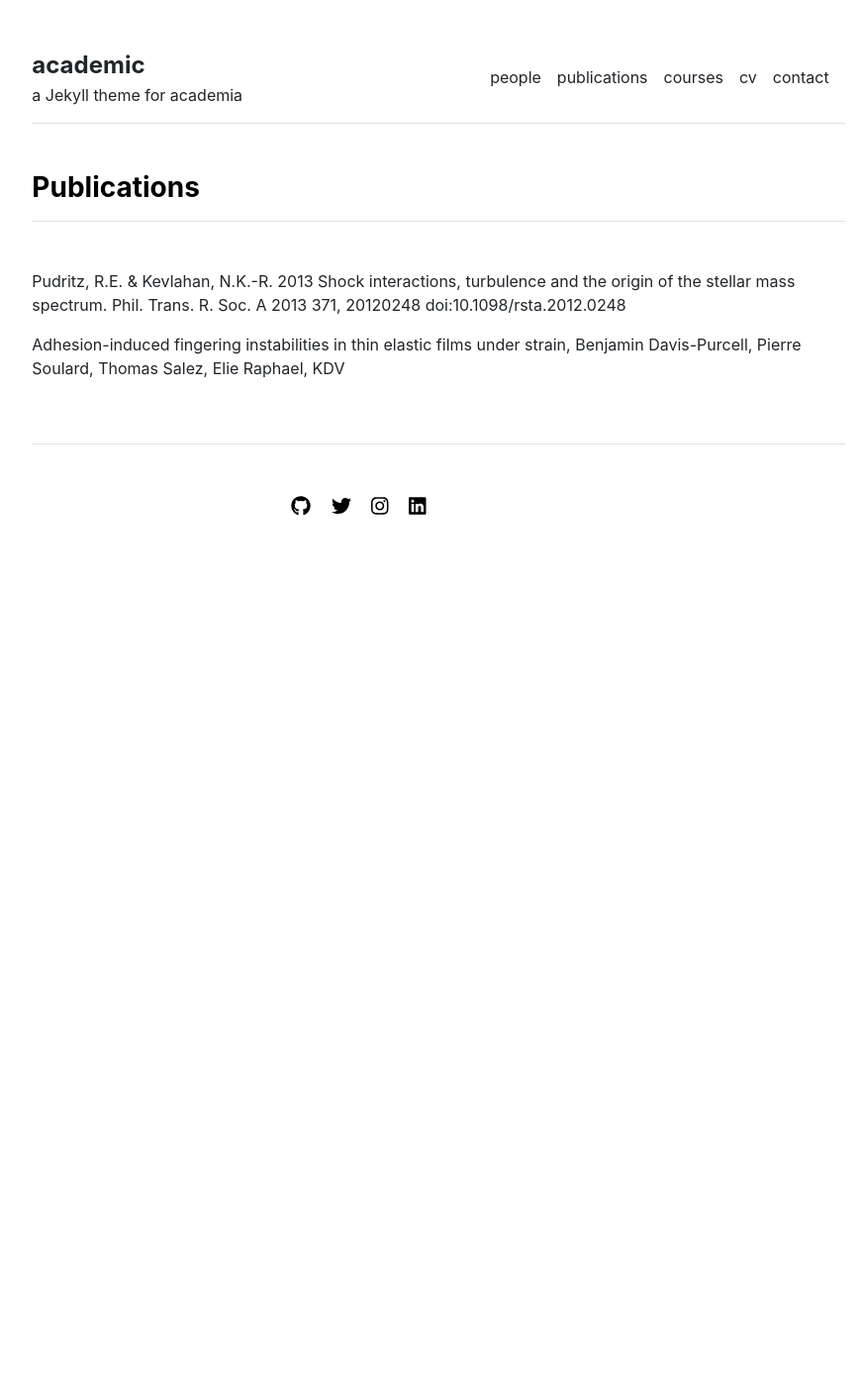
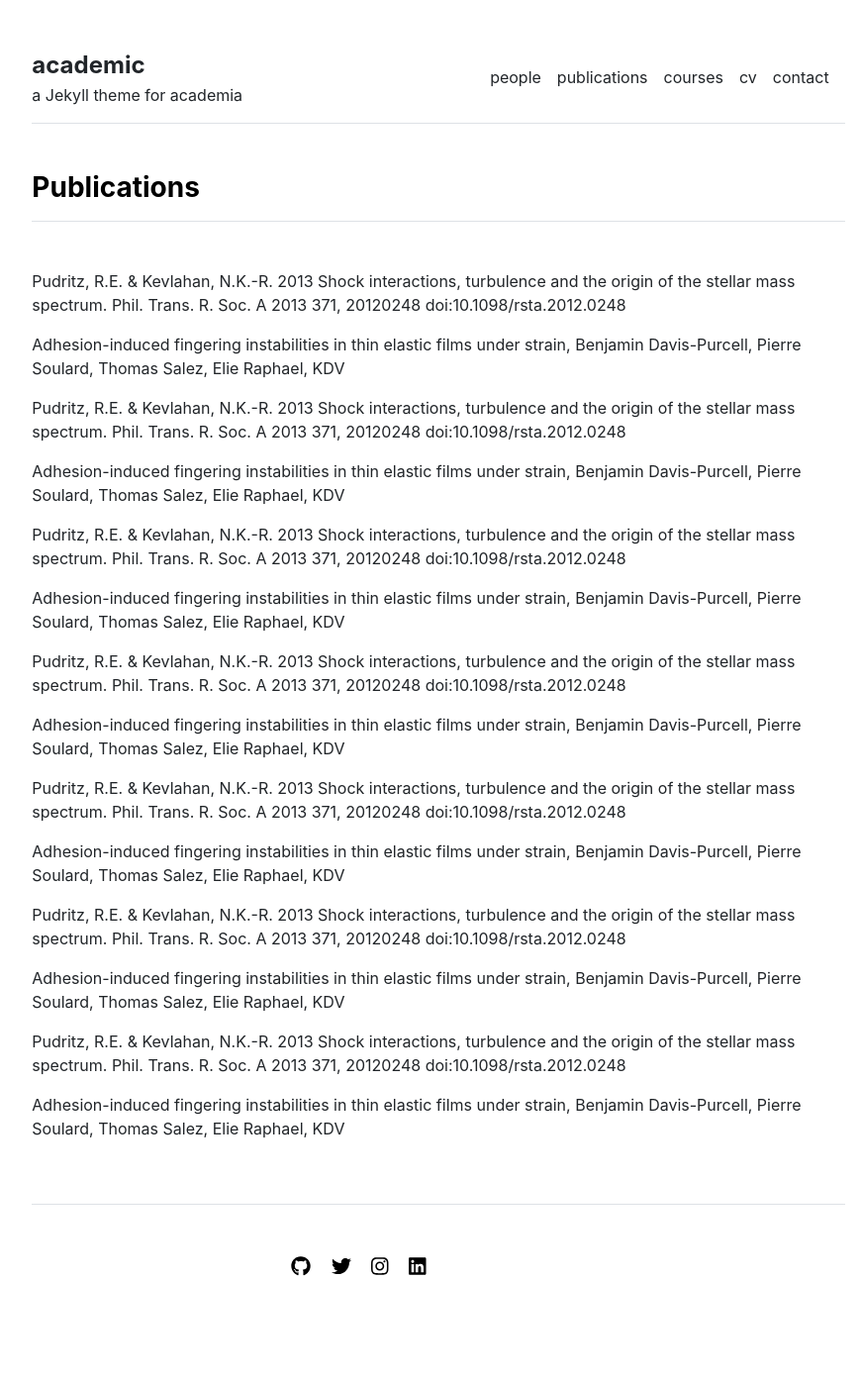
Before and after one commit to LeNPaul/academic, a Jekyll site: the page built from publications.md, in a window 1280 px wide. Shown: the whole page at 99% size, without its empty margins (197-1066 px from the left). Built offline with Jekyll 4.4.1, drawn with Linux system fonts in a browser that asks for light colours; before the commit the page ends 900 px from its top, so only the background shows below that.

Commit message:
#7 Separate featured publications on the home page from publications on the publications page

```diff
--- /dev/null
+++ b/_data/publications.yml
@@ -0,0 +1,20 @@
+featured:
+- {name: 'Pudritz, R.E. & Kevlahan, N.K.-R. 2013 Shock interactions, turbulence and the origin of the stellar mass spectrum. Phil. Trans. R. Soc.  A 2013 371, 20120248 doi:10.1098/rsta.2012.0248', url: 'http://ms.mcmaster.ca/kevla/pdf/articles/PhilTransRSoc_2013.pdf'}
+- {name: 'Adhesion-induced fingering instabilities in thin elastic films under strain, Benjamin Davis-Purcell, Pierre Soulard, Thomas Salez, Elie Raphael, KDV', url: 'https://arxiv.org/abs/1712.08544'}
+- {name: 'Pudritz, R.E. & Kevlahan, N.K.-R. 2013 Shock interactions, turbulence and the origin of the stellar mass spectrum. Phil. Trans. R. Soc.  A 2013 371, 20120248 doi:10.1098/rsta.2012.0248', url: 'http://ms.mcmaster.ca/kevla/pdf/articles/PhilTransRSoc_2013.pdf'}
+
+index:
+- {name: 'Pudritz, R.E. & Kevlahan, N.K.-R. 2013 Shock interactions, turbulence and the origin of the stellar mass spectrum. Phil. Trans. R. Soc.  A 2013 371, 20120248 doi:10.1098/rsta.2012.0248', url: 'http://ms.mcmaster.ca/kevla/pdf/articles/PhilTransRSoc_2013.pdf'}
+- {name: 'Adhesion-induced fingering instabilities in thin elastic films under strain, Benjamin Davis-Purcell, Pierre Soulard, Thomas Salez, Elie Raphael, KDV', url: 'https://arxiv.org/abs/1712.08544'}
+- {name: 'Pudritz, R.E. & Kevlahan, N.K.-R. 2013 Shock interactions, turbulence and the origin of the stellar mass spectrum. Phil. Trans. R. Soc.  A 2013 371, 20120248 doi:10.1098/rsta.2012.0248', url: 'http://ms.mcmaster.ca/kevla/pdf/articles/PhilTransRSoc_2013.pdf'}
+- {name: 'Adhesion-induced fingering instabilities in thin elastic films under strain, Benjamin Davis-Purcell, Pierre Soulard, Thomas Salez, Elie Raphael, KDV', url: 'https://arxiv.org/abs/1712.08544'}
+- {name: 'Pudritz, R.E. & Kevlahan, N.K.-R. 2013 Shock interactions, turbulence and the origin of the stellar mass spectrum. Phil. Trans. R. Soc.  A 2013 371, 20120248 doi:10.1098/rsta.2012.0248', url: 'http://ms.mcmaster.ca/kevla/pdf/articles/PhilTransRSoc_2013.pdf'}
+- {name: 'Adhesion-induced fingering instabilities in thin elastic films under strain, Benjamin Davis-Purcell, Pierre Soulard, Thomas Salez, Elie Raphael, KDV', url: 'https://arxiv.org/abs/1712.08544'}
+- {name: 'Pudritz, R.E. & Kevlahan, N.K.-R. 2013 Shock interactions, turbulence and the origin of the stellar mass spectrum. Phil. Trans. R. Soc.  A 2013 371, 20120248 doi:10.1098/rsta.2012.0248', url: 'http://ms.mcmaster.ca/kevla/pdf/articles/PhilTransRSoc_2013.pdf'}
+- {name: 'Adhesion-induced fingering instabilities in thin elastic films under strain, Benjamin Davis-Purcell, Pierre Soulard, Thomas Salez, Elie Raphael, KDV', url: 'https://arxiv.org/abs/1712.08544'}
+- {name: 'Pudritz, R.E. & Kevlahan, N.K.-R. 2013 Shock interactions, turbulence and the origin of the stellar mass spectrum. Phil. Trans. R. Soc.  A 2013 371, 20120248 doi:10.1098/rsta.2012.0248', url: 'http://ms.mcmaster.ca/kevla/pdf/articles/PhilTransRSoc_2013.pdf'}
+- {name: 'Adhesion-induced fingering instabilities in thin elastic films under strain, Benjamin Davis-Purcell, Pierre Soulard, Thomas Salez, Elie Raphael, KDV', url: 'https://arxiv.org/abs/1712.08544'}
+- {name: 'Pudritz, R.E. & Kevlahan, N.K.-R. 2013 Shock interactions, turbulence and the origin of the stellar mass spectrum. Phil. Trans. R. Soc.  A 2013 371, 20120248 doi:10.1098/rsta.2012.0248', url: 'http://ms.mcmaster.ca/kevla/pdf/articles/PhilTransRSoc_2013.pdf'}
+- {name: 'Adhesion-induced fingering instabilities in thin elastic films under strain, Benjamin Davis-Purcell, Pierre Soulard, Thomas Salez, Elie Raphael, KDV', url: 'https://arxiv.org/abs/1712.08544'}
+- {name: 'Pudritz, R.E. & Kevlahan, N.K.-R. 2013 Shock interactions, turbulence and the origin of the stellar mass spectrum. Phil. Trans. R. Soc.  A 2013 371, 20120248 doi:10.1098/rsta.2012.0248', url: 'http://ms.mcmaster.ca/kevla/pdf/articles/PhilTransRSoc_2013.pdf'}
+- {name: 'Adhesion-induced fingering instabilities in thin elastic films under strain, Benjamin Davis-Purcell, Pierre Soulard, Thomas Salez, Elie Raphael, KDV', url: 'https://arxiv.org/abs/1712.08544'}
--- a/_data/settings.yml
+++ b/_data/settings.yml
@@ -1,10 +1,6 @@
 menu:
 - {name: 'people', url: ''}
-- {name: 'publications', url: 'publications'}
+- {name: 'publications', url: '/publications'}
 - {name: 'courses', url: ''}
 - {name: 'cv', url: ''}
 - {name: 'contact', url: ''}
-
-publications:
-- {name: 'Pudritz, R.E. & Kevlahan, N.K.-R. 2013 Shock interactions, turbulence and the origin of the stellar mass spectrum. Phil. Trans. R. Soc.  A 2013 371, 20120248 doi:10.1098/rsta.2012.0248', url: 'http://ms.mcmaster.ca/kevla/pdf/articles/PhilTransRSoc_2013.pdf'}
-- {name: 'Adhesion-induced fingering instabilities in thin elastic films under strain, Benjamin Davis-Purcell, Pierre Soulard, Thomas Salez, Elie Raphael, KDV', url: 'https://arxiv.org/abs/1712.08544'}
--- a/_includes/publications.html
+++ b/_includes/publications.html
@@ -1,8 +1,14 @@
 <div class="row g-5 mb-5">
   <div>
     <h3 class="fw-bold border-bottom pb-3 mb-5">Publications</h3>
-      {% for item in site.data.settings.publications %}
+    {% if page.title == "Home" %}
+      {% for item in site.data.publications.featured %}
         <p><a href="{{ item.url }}" class="text-dark text-decoration-none">{{ item.name }}</a></p>
       {% endfor %}
+    {% else %}
+      {% for item in site.data.publications.index %}
+        <p><a href="{{ item.url }}" class="text-dark text-decoration-none">{{ item.name }}</a></p>
+      {% endfor %}
+    {% endif %}
   </div>
 </div>
```
